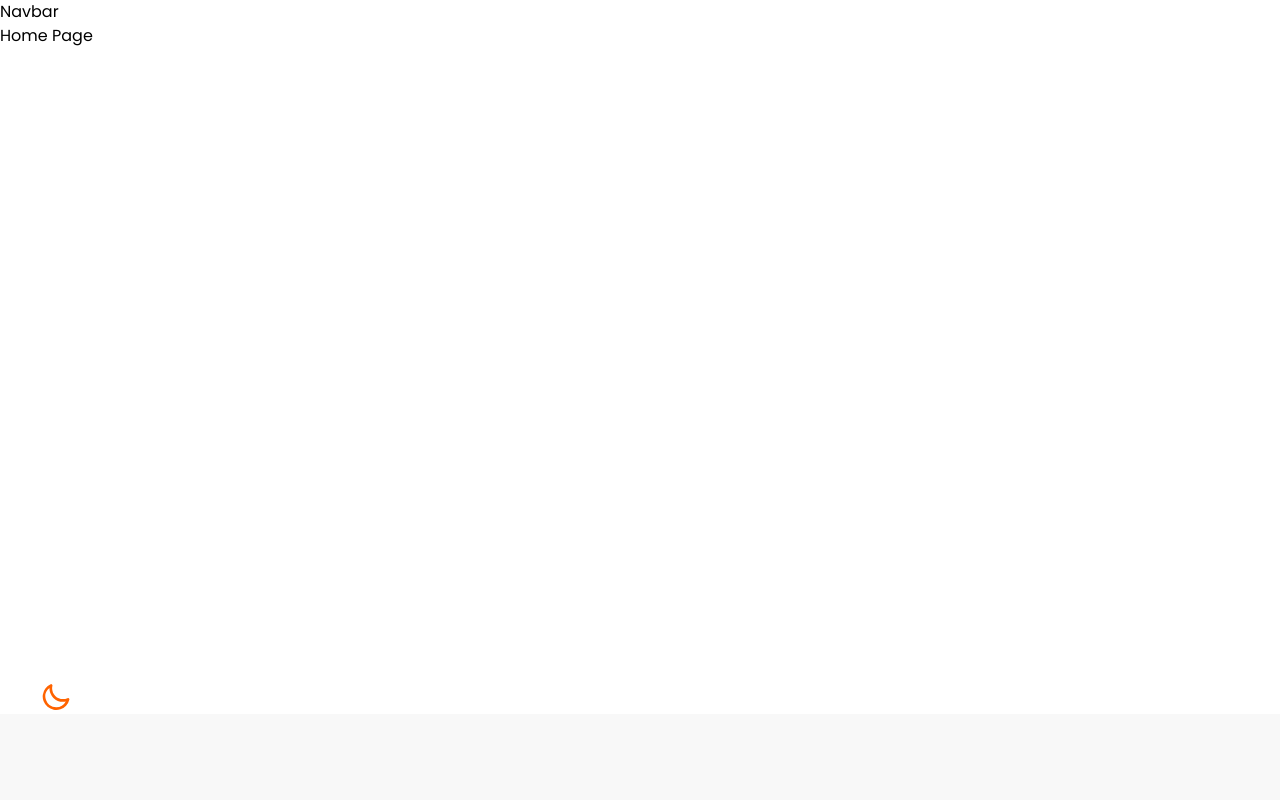
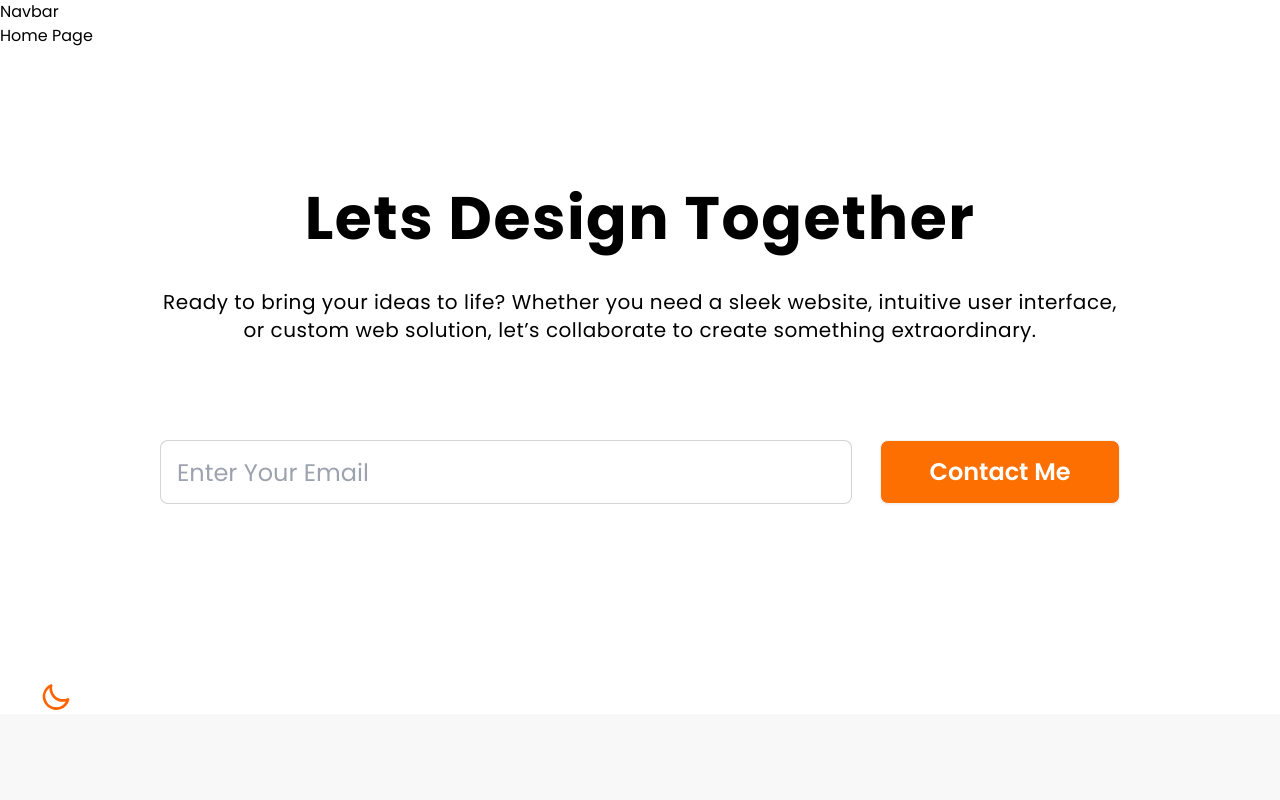
Before and after one commit to JuborajSujon/potential-mumair, a React (Vite) app: page / in a window 1280 px wide. Shown: the top 800 px of the page. Built offline with nearby package versions, Linux system fonts and the light colour scheme.

Commit message:
Added footer section

```diff
--- /dev/null
+++ b/src/components/Contact.jsx
@@ -0,0 +1,31 @@
+import { Element } from "react-scroll";
+import SectionTitle from "./SectionTitle";
+
+const Contact = () => {
+  return (
+    <Element name="contact" id="contact">
+      <div className="py-[140px]">
+        <div>
+          <SectionTitle
+            title="Lets Design Together"
+            desc="Ready to bring your ideas to life? Whether you need a sleek website, intuitive user interface, or custom web solution, let’s collaborate to create something extraordinary."
+          />
+        </div>
+        <div className="w-full mt-24">
+          <div className="w-3/4 mx-auto flex justify-between gap-7">
+            <input
+              type="text"
+              placeholder="Enter Your Email"
+              className="input input-bordered w-3/4 h-16 font-poppins text-2xl"
+            />
+            <button className="btn w-1/4 h-16 bg-[#FD6F00] text-white font-semibold text-2xl">
+              Contact Me
+            </button>
+          </div>
+        </div>
+      </div>
+    </Element>
+  );
+};
+
+export default Contact;
--- /dev/null
+++ b/src/components/SectionTitle.jsx
@@ -0,0 +1,27 @@
+import React from "react";
+import PropsTypes from "prop-types";
+
+const SectionTitle = ({ title, desc }) => {
+  return (
+    <div>
+      <div className="w-3/4 mx-auto">
+        <h2 className="text-6xl tracking-wide text-center font-bold mb-10">
+          {title}
+        </h2>
+        <p className="text-center text-xl tracking-wide font-normal">{desc}</p>
+      </div>
+    </div>
+  );
+};
+
+export default SectionTitle;
+
+SectionTitle.propTypes = {
+  title: PropsTypes.string,
+  desc: PropsTypes.string,
+};
+
+SectionTitle.defaultProps = {
+  title: "",
+  desc: "",
+};
--- a/src/pages/Home/Home.jsx
+++ b/src/pages/Home/Home.jsx
@@ -1,5 +1,12 @@
+import Contact from "../../components/Contact";
+
 const Home = () => {
-  return <div>Home Page</div>;
+  return (
+    <div>
+      Home Page
+      <Contact />
+    </div>
+  );
 };
 
 export default Home;
```
